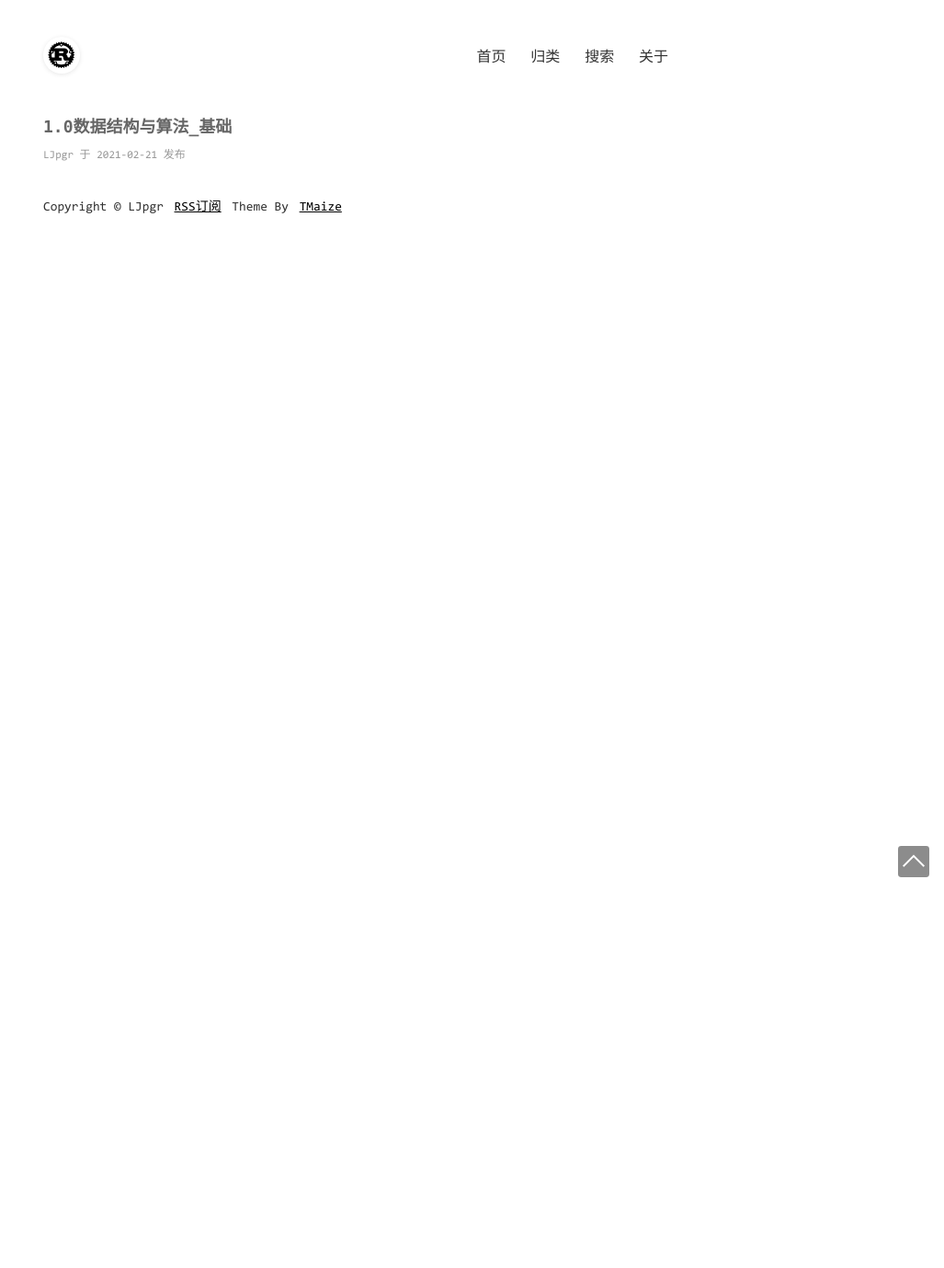
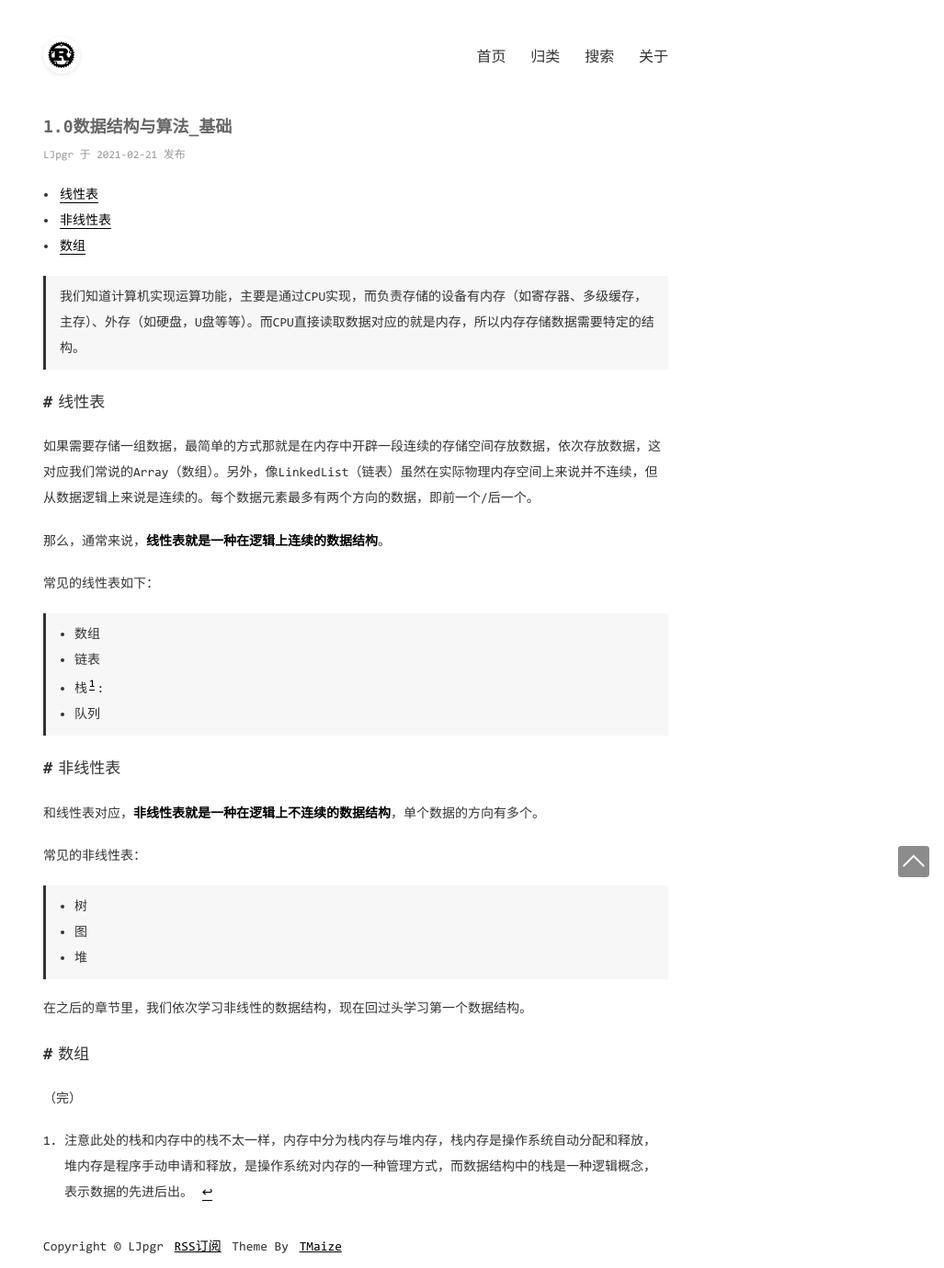
Before and after one commit to LJpgr/LJpgr.github.io, a Jekyll site: the page built from _posts/2021-02-21-1.0数据结构与算法_基础.md, in a window 1280 px wide. Shown: the whole page at 92% size, without its empty margins (253-1280 px from the left). Built offline with Jekyll 4.4.1, drawn with Linux system fonts in a browser that asks for light colours; the table of contents is made by our own code.

Commit message:
commit second blog

```diff
--- a/_posts/2021-02-21-1.0数据结构与算法_基础.md
+++ b/_posts/2021-02-21-1.0数据结构与算法_基础.md
@@ -4,3 +4,39 @@ title: 1.0数据结构与算法_基础
 categories: [数据结构与算法]
 toc: true
 ---
+
+{:toc}
+> 我们知道计算机实现运算功能，主要是通过CPU实现，而负责存储的设备有内存（如寄存器、多级缓存，主存）、外存（如硬盘，U盘等等）。而CPU直接读取数据对应的就是内存，所以内存存储数据需要特定的结构。
+
+## 线性表
+
+如果需要存储一组数据，最简单的方式那就是在内存中开辟一段连续的存储空间存放数据，依次存放数据，这对应我们常说的Array（数组）。另外，像LinkedList（链表）虽然在实际物理内存空间上来说并不连续，但从数据逻辑上来说是连续的。每个数据元素最多有两个方向的数据，即前一个/后一个。
+
+那么，通常来说，**线性表就是一种在逻辑上连续的数据结构**。
+
+常见的线性表如下：
+
+> - 数组
+> - 链表
+> - 栈[^1]:
+> - 队列
+
+[^1]: 注意此处的栈和内存中的栈不太一样，内存中分为栈内存与堆内存，栈内存是操作系统自动分配和释放，堆内存是程序手动申请和释放，是操作系统对内存的一种管理方式，而数据结构中的栈是一种逻辑概念，表示数据的先进后出。
+
+## 非线性表
+
+和线性表对应，**非线性表就是一种在逻辑上不连续的数据结构**，单个数据的方向有多个。
+
+常见的非线性表：
+
+> - 树
+> - 图
+> - 堆
+
+在之后的章节里，我们依次学习非线性的数据结构，现在回过头学习第一个数据结构。
+
+## 数组
+
+
+
+（完）
```
Also changed, not shown: 10 other files.
